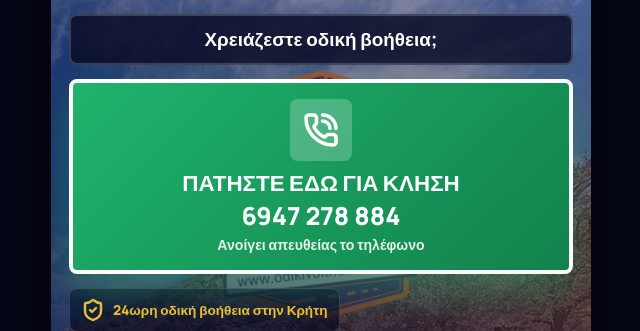
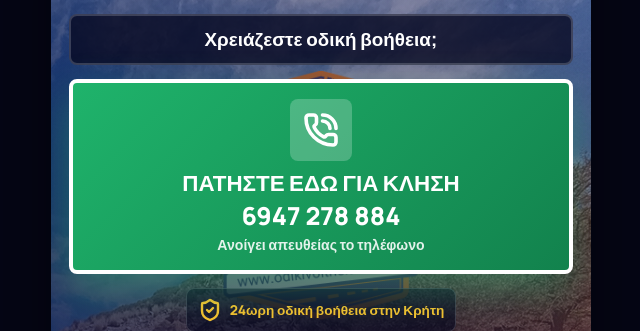
Before and after one commit to nasosps/odikivoitheia, a plain HTML site: page index.html in a window 1280 px wide. Shown: the part 130-461 px from the top of the page, without its empty margins (319-959 px from the left). Drawn offline with nearby package versions, Linux system fonts and the light colour scheme.

Commit message:
Center availability badge

```diff
--- a/index.html
+++ b/index.html
@@ -113,6 +113,7 @@
             max-width: 100%;
             display: inline-flex;
             align-items: center;
+            justify-content: center;
             gap: 8px;
             padding: 9px 11px;
             border: 1px solid var(--line);
@@ -121,6 +122,8 @@
             color: var(--amber);
             font-size: 0.85rem;
             font-weight: 800;
+            text-align: center;
+            align-self: center;
         }
 
         .hero h1 {
```
